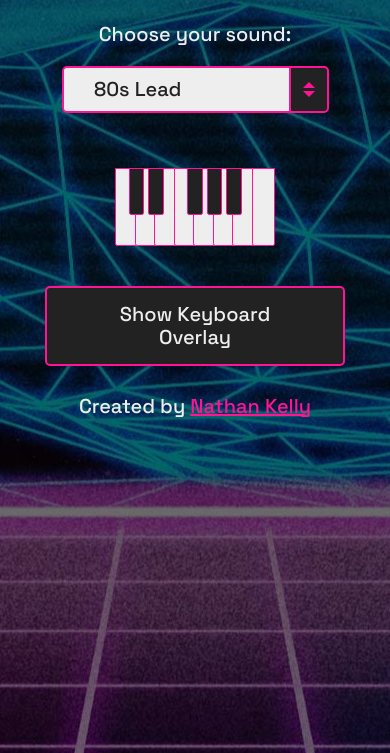
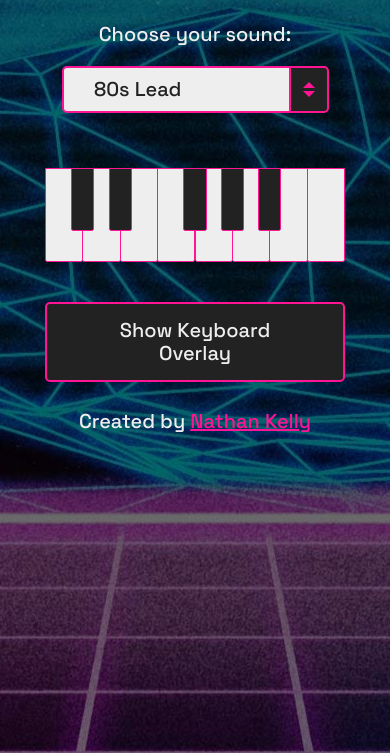
Before and after one commit to nate-kelly/javasynth, a plain HTML site: page index.html in a window 390 px wide. Shown: the part 91-844 px from the top of the page. Drawn offline with nearby package versions, Linux system fonts and the light colour scheme.

Commit message:
adjusted media queries

```diff
--- a/css/_mediaqueries.scss
+++ b/css/_mediaqueries.scss
@@ -8,10 +8,13 @@
   h1 {
     font-size: calc(3rem + 1vw);
   }
-}
-
-@media (max-width: 33rem) {
   .key.white {
-    margin: 0 -0.5vw 0;
+    width: 10vw;
+    height: 24vw;
+  }
+  .key.black {
+    width: 6vw;
+    height: 16vw;
+    margin: 0 -3vw 0;
   }
 }
```
Also changed, not shown: css/style.css.
